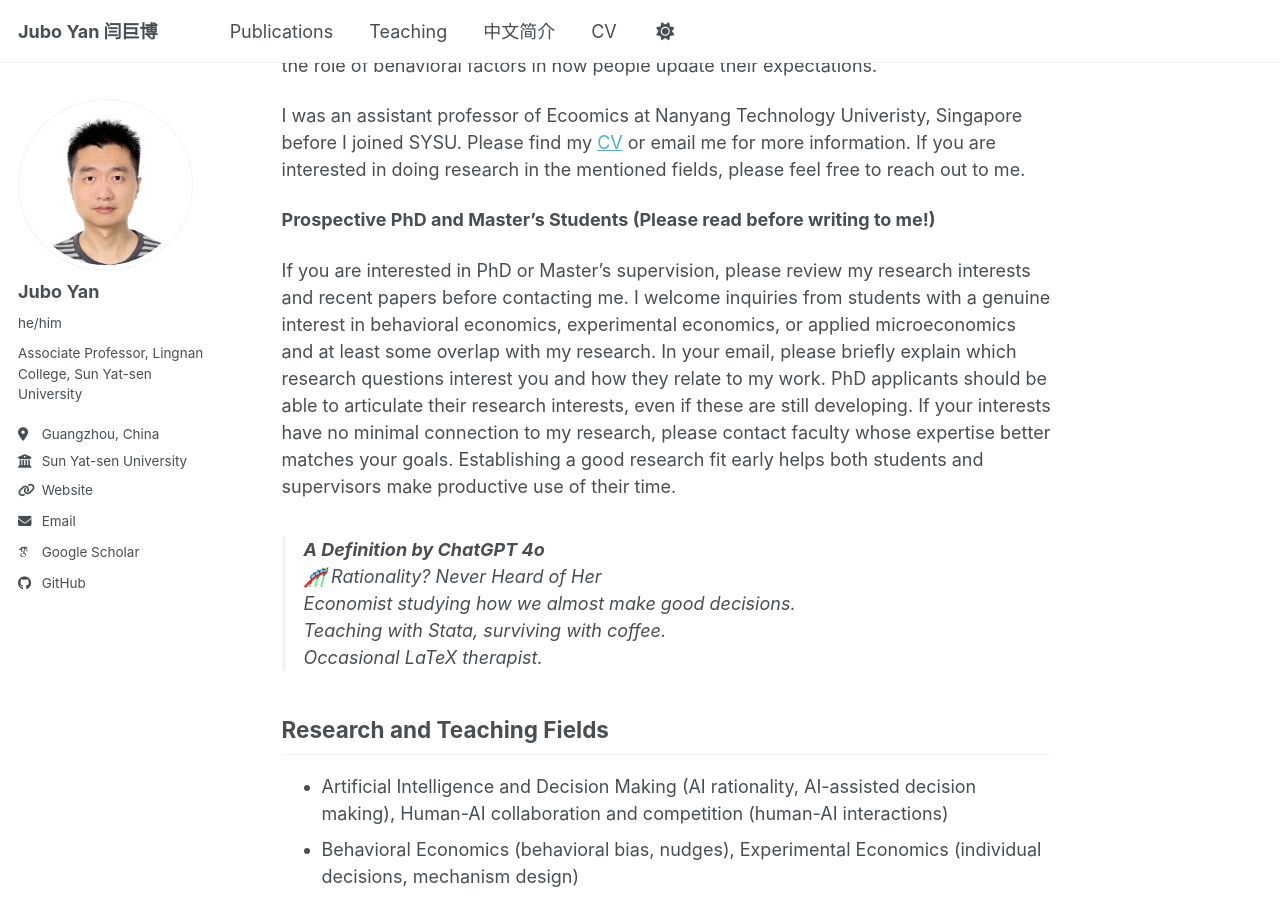
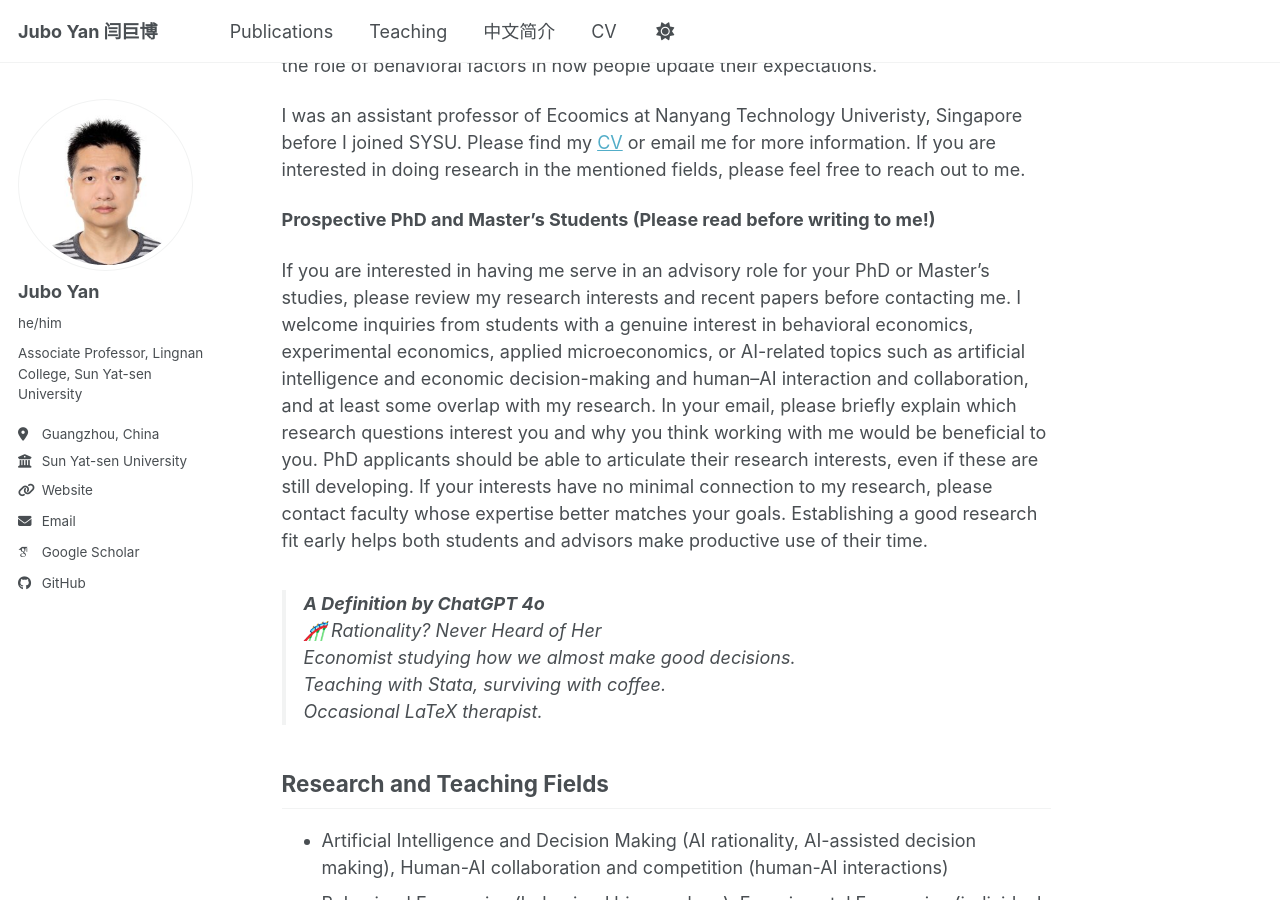
Before and after one commit to xiaogengjacky/xiaogengjacky.github.io, a Jekyll site: the page built from _pages/about.md, in a window 1280 px wide and 900 px high, scrolled down 347 px. Built offline with Jekyll 4.4.1, drawn with Linux system fonts in a browser that asks for light colours; some web fonts are replaced; a script bundle is joined from its source files by our own code; library files that are not in the unit come from our copies.

Commit message:
Add AI research topics and revise prospective student advisory guidance

```diff
--- a/_pages/about.md
+++ b/_pages/about.md
@@ -17,7 +17,7 @@ I was an assistant professor of Ecoomics at Nanyang Technology Univeristy, Singa
 
 **Prospective PhD and Master’s Students (Please read before writing to me!)**
 
-If you are interested in PhD or Master’s supervision, please review my research interests and recent papers before contacting me. I welcome inquiries from students with a genuine interest in behavioral economics, experimental economics, or applied microeconomics and at least some overlap with my research. In your email, please briefly explain which research questions interest you and how they relate to my work. PhD applicants should be able to articulate their research interests, even if these are still developing. If your interests have no minimal connection to my research, please contact faculty whose expertise better matches your goals. Establishing a good research fit early helps both students and supervisors make productive use of their time.
+If you are interested in having me serve in an advisory role for your PhD or Master’s studies, please review my research interests and recent papers before contacting me. I welcome inquiries from students with a genuine interest in behavioral economics, experimental economics, applied microeconomics, or AI-related topics such as artificial intelligence and economic decision-making and human–AI interaction and collaboration, and at least some overlap with my research. In your email, please briefly explain which research questions interest you and why you think working with me would be beneficial to you. PhD applicants should be able to articulate their research interests, even if these are still developing. If your interests have no minimal connection to my research, please contact faculty whose expertise better matches your goals. Establishing a good research fit early helps both students and advisors make productive use of their time.
 
 > **A Definition by ChatGPT 4o**
 > 🎢 Rationality? Never Heard of Her
```
